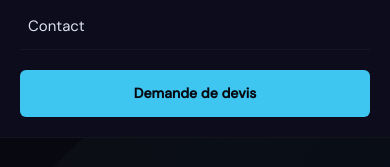
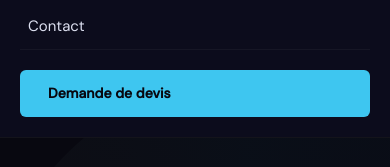
Before and after one commit to Developpeur-07/ibc-congo, a Next.js app: page / in a window 390 px wide. Both pictures are taken after a click on the button "Ouvrir le menu". Shown: the part 350-517 px from the top of the page. Built offline with nearby package versions, Linux system fonts and the light colour scheme.

Commit message:
fix: boutons CTA reliés WhatsApp et section contact + nav devis ancre #contact

```diff
--- a/app/components/Contact.js
+++ b/app/components/Contact.js
@@ -55,14 +55,7 @@ export default function Contact() {
               <p style={{ fontSize: '14px', color: '#666A88', lineHeight: 1.7, marginBottom: '36px', fontWeight: 300 }}>
                 Pas de contrat long terme dès le premier appel. On écoute, on analyse, on vous dit franchement ce qui peut marcher pour votre activité.
               </p>
-              <div style={{ display: 'flex', gap: '12px', justifyContent: 'center', flexWrap: 'wrap' }}>
-                <button className="btn-primary" onClick={handleSubmit}>
-                  Demander un devis gratuit
-                </button>
-                <a href="https://wa.me/242068305918" target="_blank" rel="noopener noreferrer" className="btn-outline">
-                  WhatsApp direct →
-                </a>
-              </div>
+
             </div>
           </RevealWrapper>
         </div>
--- a/app/components/Navbar.js
+++ b/app/components/Navbar.js
@@ -192,7 +192,9 @@ export default function Navbar() {
             ))}
           </div>
 
-          <button className="nav-cta">Demande de devis</button>
+          <a href="#contact" className="nav-cta">
+            Demande de devis
+          </a>
 
           {/* Burger */}
           <button
@@ -217,12 +219,13 @@ export default function Navbar() {
             </a>
           ))}
 
-          <button
+          <a
+            href = "#contact"
             className="nav-mobile-cta"
             onClick={() => setOpen(false)}
           >
             Demande de devis
-          </button>
+          </a>
         </div>
       </nav>
     </>
```
Also changed, not shown: app/components/Services2.js (deleted).
